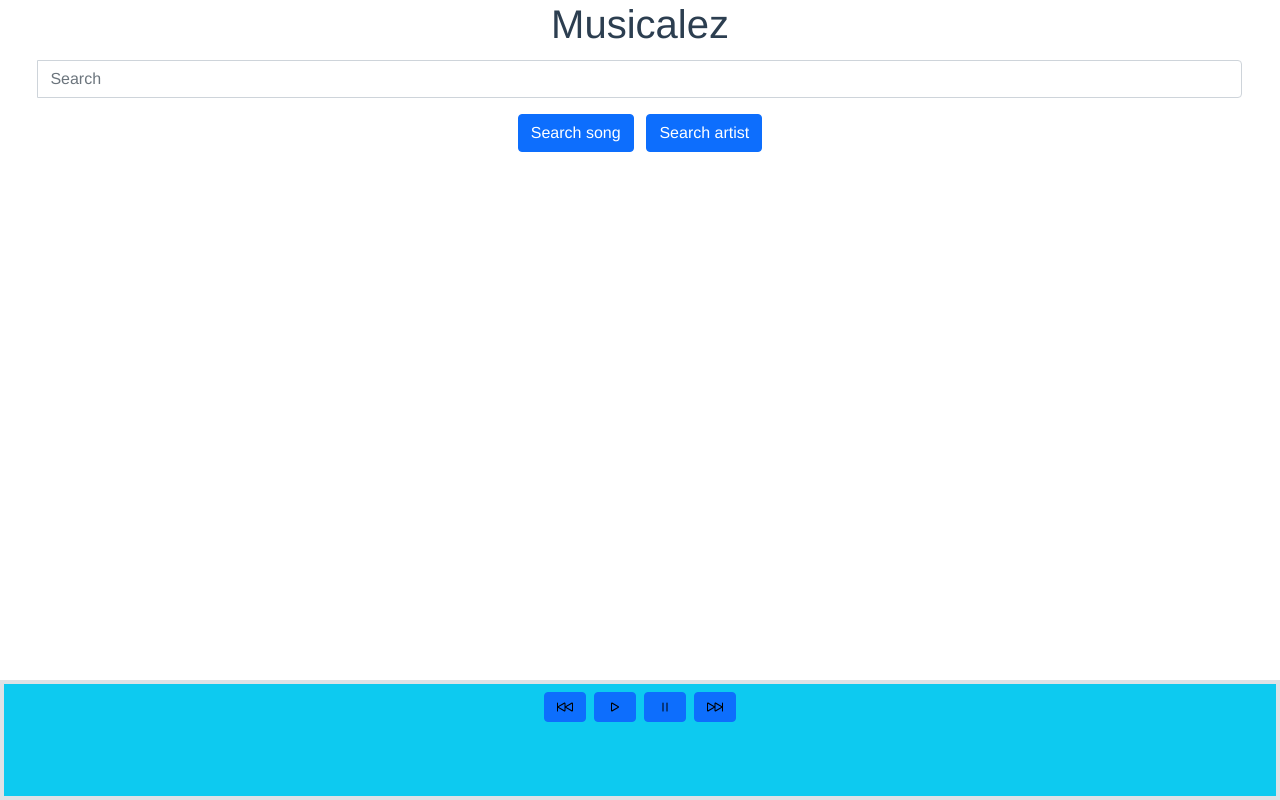
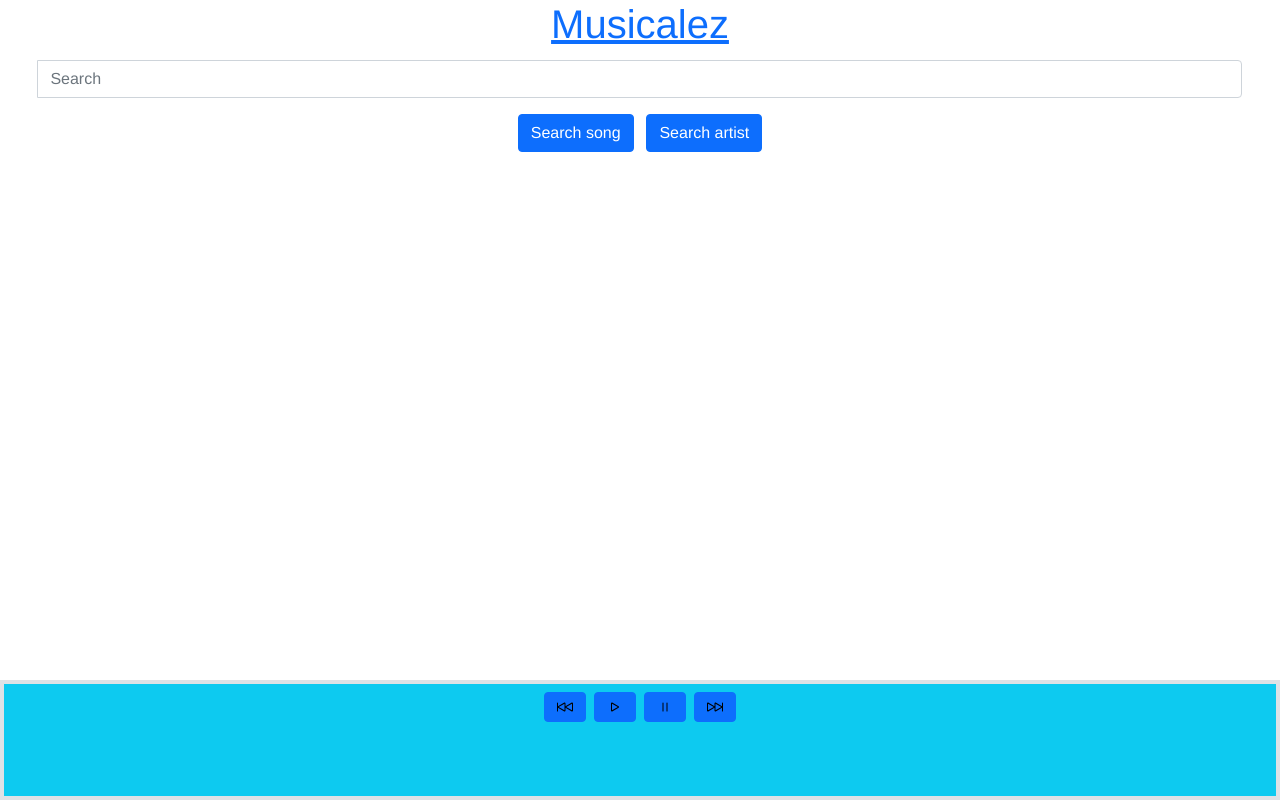
Before and after one commit to JohanRova/audio-projectoz, a Vue app: page / in a window 1280 px wide. Built offline with nearby package versions, Linux system fonts and the light colour scheme.

Commit message:
heading now links home

```diff
--- a/src/views/home.vue
+++ b/src/views/home.vue
@@ -1,5 +1,5 @@
 <template>
-  <h1 style="position: absolute; top: 0; width: 100%">Musicalez</h1>
+  <h1 style="position: absolute; top: 0; width: 100%"><a href="/">Musicalez</a></h1>
   <div class="input-group mb-3" style="padding-left: 3vw; padding-right: 3vw">
     <div class="input-group-prepend"></div>
     <input
```
